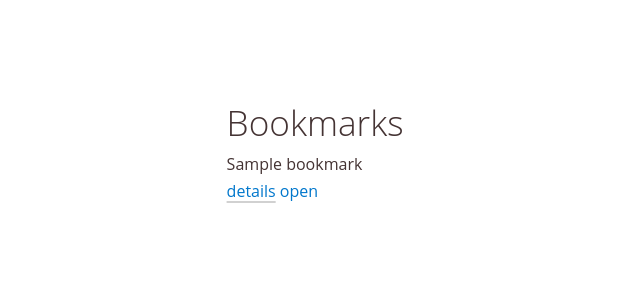
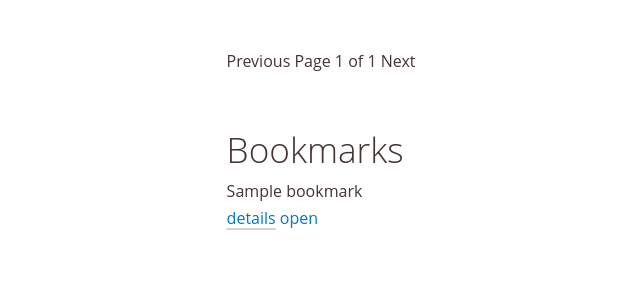
Before and after one commit to nathanielknight/riffs, a Django app: page /bookmarks/ in a window 1280 px wide. Shown: the top 300 px of the page, without its empty margins (23-663 px from the left). Run offline with Django 5.2, Linux system fonts and the light colour scheme; a user stored in the database is signed in; tables that the repository leaves empty hold one stand-in row (values such as "Sample post").

Commit message:
feat: Add pagination controls to bookmarks index template

```diff
--- a/bookmarks/templates/bookmarks/index.html
+++ b/bookmarks/templates/bookmarks/index.html
@@ -2,6 +2,23 @@
 
 {% block head %}
 <title>Bookmarks</title>
+<div class="pagination">
+    {% if bookmarks_page.has_previous %}
+        <a href="?page={{ bookmarks_page.previous_page_number }}" class="page-link">Previous</a>
+    {% else %}
+        <span class="page-link disabled">Previous</span>
+    {% endif %}
+
+    <span class="current-page">
+        Page {{ bookmarks_page.number }} of {{ bookmarks_page.paginator.num_pages }}
+    </span>
+
+    {% if bookmarks_page.has_next %}
+        <a href="?page={{ bookmarks_page.next_page_number }}" class="page-link">Next</a>
+    {% else %}
+        <span class="page-link disabled">Next</span>
+    {% endif %}
+</div>
 {% endblock %}
 
 {% block main %}
```
